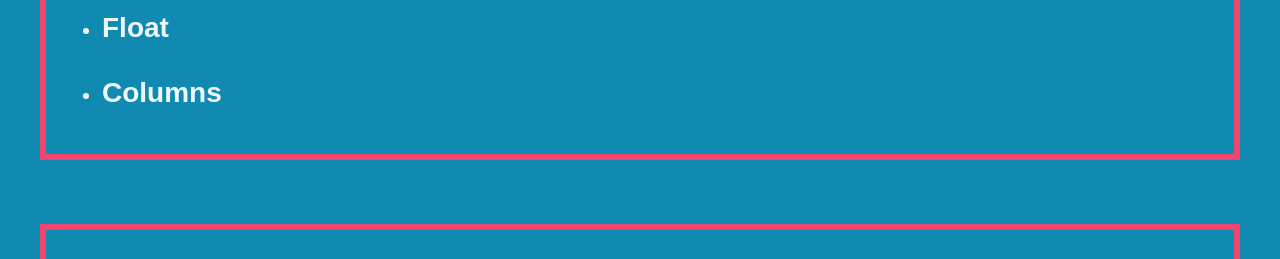
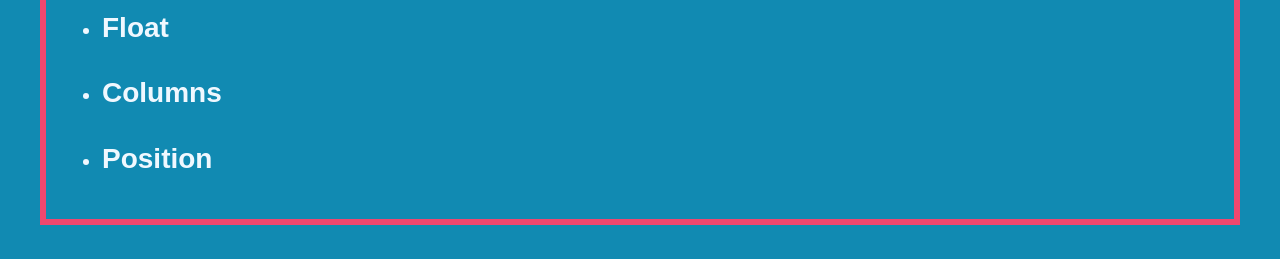
Before and after one commit to MiguelCalderon2006/CSS, a website built with Vite: page index.html in a window 1280 px wide. Shown: the part 693-952 px from the top of the page. Built offline with nearby package versions, Linux system fonts and the light colour scheme.

Commit message:
postion IP

```diff
--- a/index.html
+++ b/index.html
@@ -41,6 +41,9 @@
         </li>
         <li>
           <h2><a href="#columns">Columns</a></h2>
+        </li>
+        <li>
+          <h2><a href="#position">Position</a></h2>
         </li>
       </ul>
     </nav>
@@ -150,5 +153,10 @@
         <div class="col-div">cols!!!!</div>
       </div>
     </section>
+
+    <section id="position">
+      <h1>SDIYBT</h1>
+      <div>SDYIBT</div>
+    </section>
   </body>
 </html>
```
